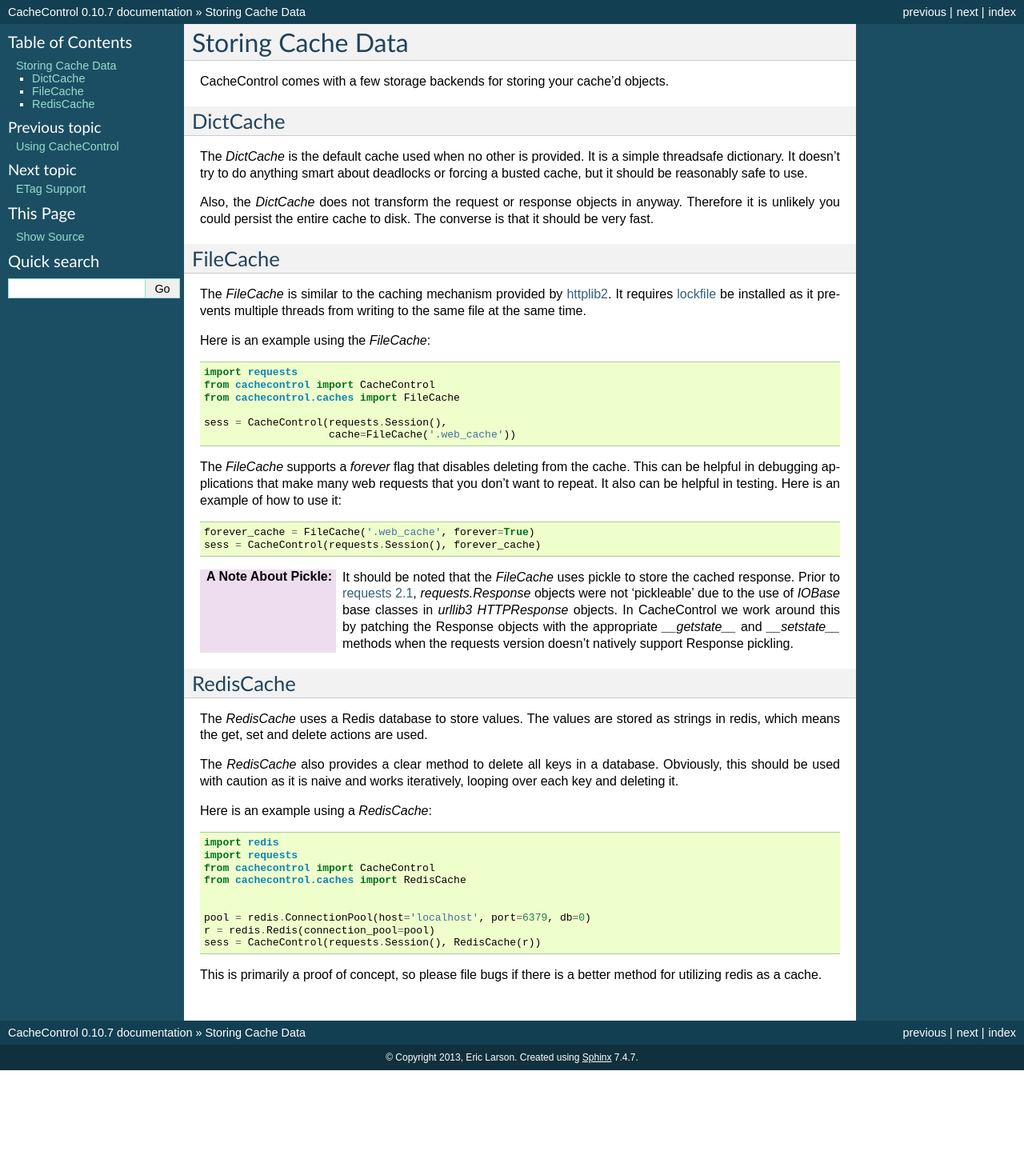
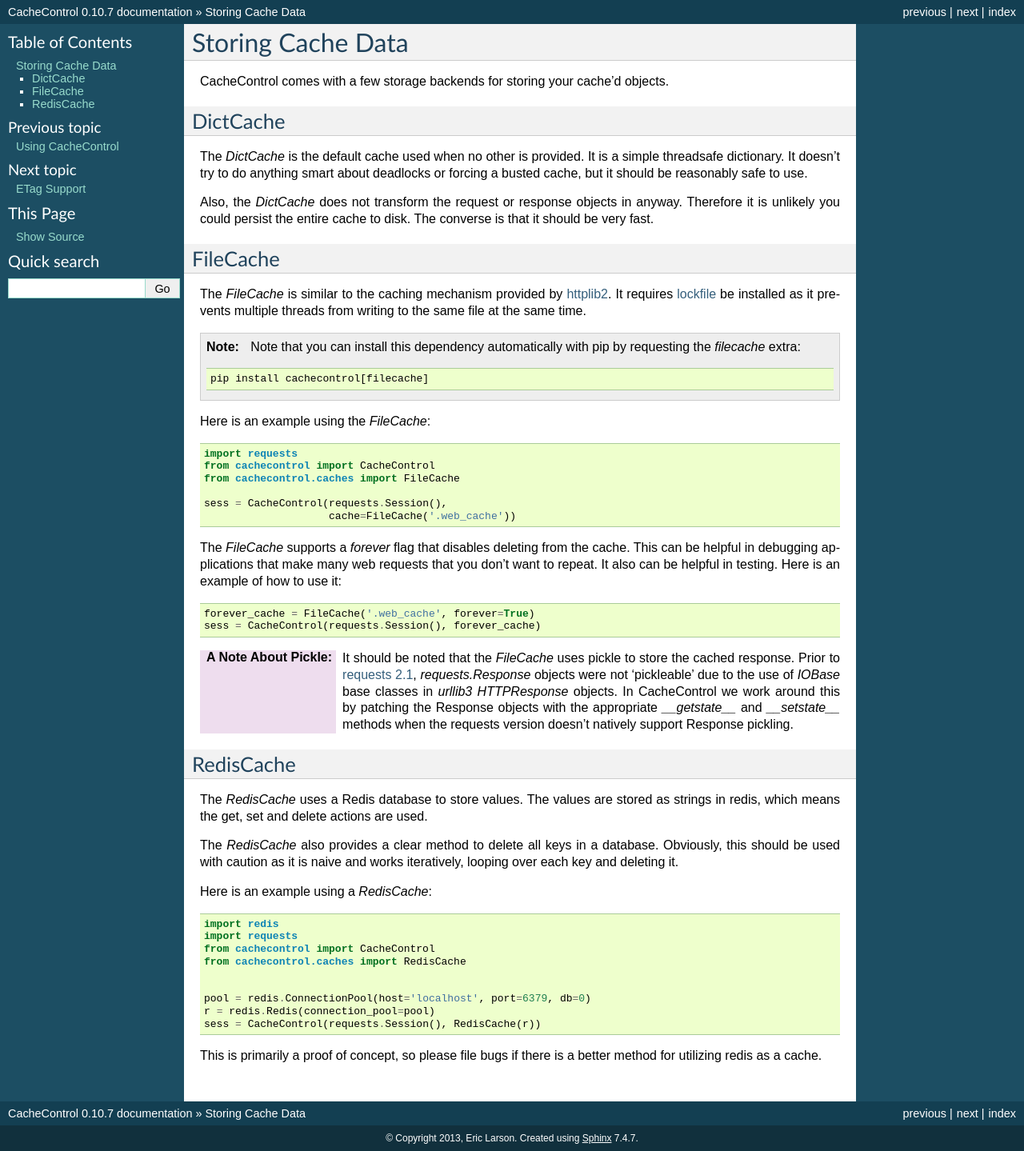
Before and after one commit to psf/cachecontrol, a Sphinx documentation site: the page built from docs/storage.rst, in a window 1280 px wide. Shown: the whole page at 80% size. Built offline with Sphinx 7.4.7, drawn with Linux system fonts in a browser that asks for light colours; before the commit the page ends 1338 px from its top, so only the background shows below that.

Commit message:
add an extra filecache in setup.py

```diff
--- a/docs/storage.rst
+++ b/docs/storage.rst
@@ -25,6 +25,13 @@
 The `FileCache` is similar to the caching mechanism provided by
 httplib2_. It requires `lockfile`_ be installed as it prevents
 multiple threads from writing to the same file at the same time.
+
+.. note::
+
+  Note that you can install this dependency automatically with pip
+  by requesting the *filecache* extra: ::
+
+    pip install cachecontrol[filecache]
 
 Here is an example using the `FileCache`: ::
 
--- a/setup.py
+++ b/setup.py
@@ -18,6 +18,9 @@
     install_requires=[
         'requests',
     ],
+    extras_require = {
+        'filecache': ['lockfile'],
+    },
     classifiers=[
         'Development Status :: 4 - Beta',
         'Environment :: Web Environment',
```
